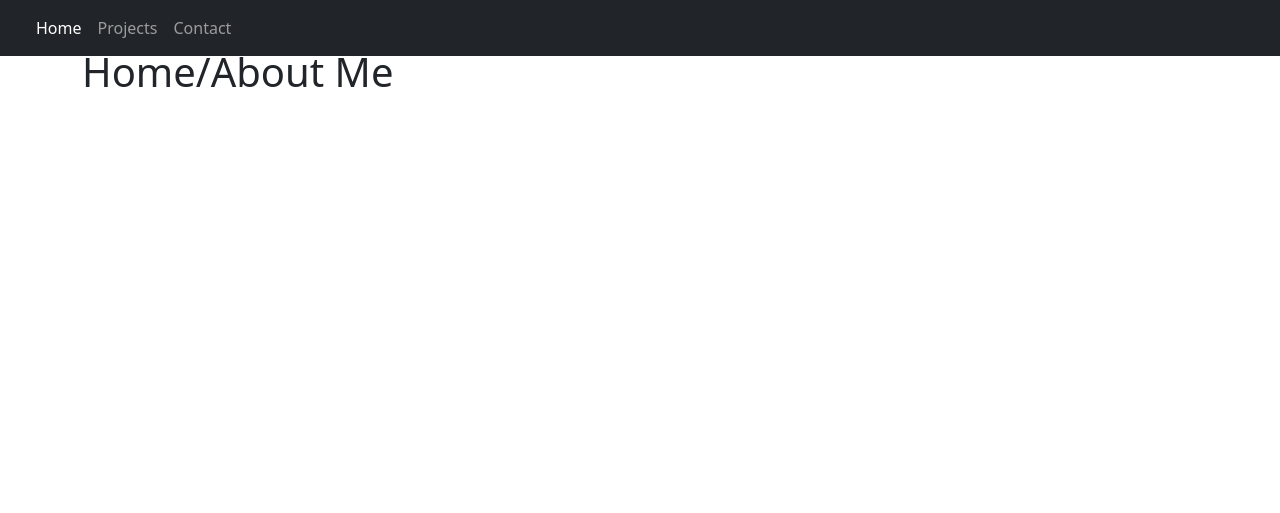
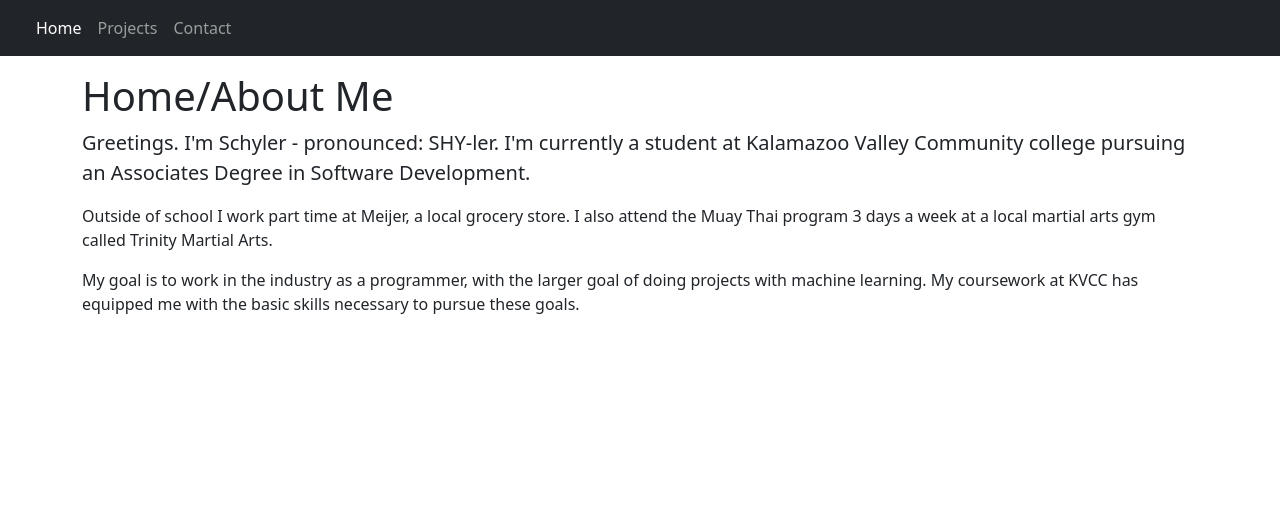
Before and after one commit to Schyler-Lowry/about-me, a Django app: page / in a window 1280 px wide. Shown: the top 513 px of the page. Run offline with Django 4.2, Linux system fonts and the light colour scheme; some libraries are stand-ins or nearby versions.

Commit message:
Modify base.html with slightly better formatting. Update home page to have a small paragraph about me. Update contact page with my email.

```diff
--- a/templates/base.html
+++ b/templates/base.html
@@ -123,7 +123,7 @@
 <!-- Begin page content -->
 <main class="flex-shrink-0">
   <div class="container">
-
+<br>
 {% block content %}
 {% endblock content %}
 </div>
--- a/templates/contact.html
+++ b/templates/contact.html
@@ -2,4 +2,5 @@
 
 {% block content %}
 <h1 class="mt-5">Contact Me</h1>
+<p>Contact me via email at <a href="mailto:schyler_lowry@outlook.com">schyler_lowry@outlook.com</a>.</p>
 {% endblock content%}
--- a/templates/home.html
+++ b/templates/home.html
@@ -2,4 +2,9 @@
 
 {% block content %}
 <h1 class="mt-5">Home/About Me</h1>
+<p class="lead">Greetings. I'm Schyler - pronounced: SHY-ler. I'm currently a student at Kalamazoo Valley Community college
+    pursuing an Associates Degree in Software Development.
+</p>
+<p>Outside of school I work part time at Meijer, a local grocery store. I also attend the Muay Thai program 3 days a week at a local martial arts gym called Trinity Martial Arts.</p>
+<p>My goal is to work in the industry as a programmer, with the larger goal of doing projects with machine learning. My coursework at KVCC has equipped me with the basic skills necessary to pursue these goals.</p>
 {% endblock content%}
--- a/templates/projects.html
+++ b/templates/projects.html
@@ -2,4 +2,5 @@
 
 {% block content %}
 <h1 class="mt-5">My Projects</h1>
+
 {% endblock content%}
```
